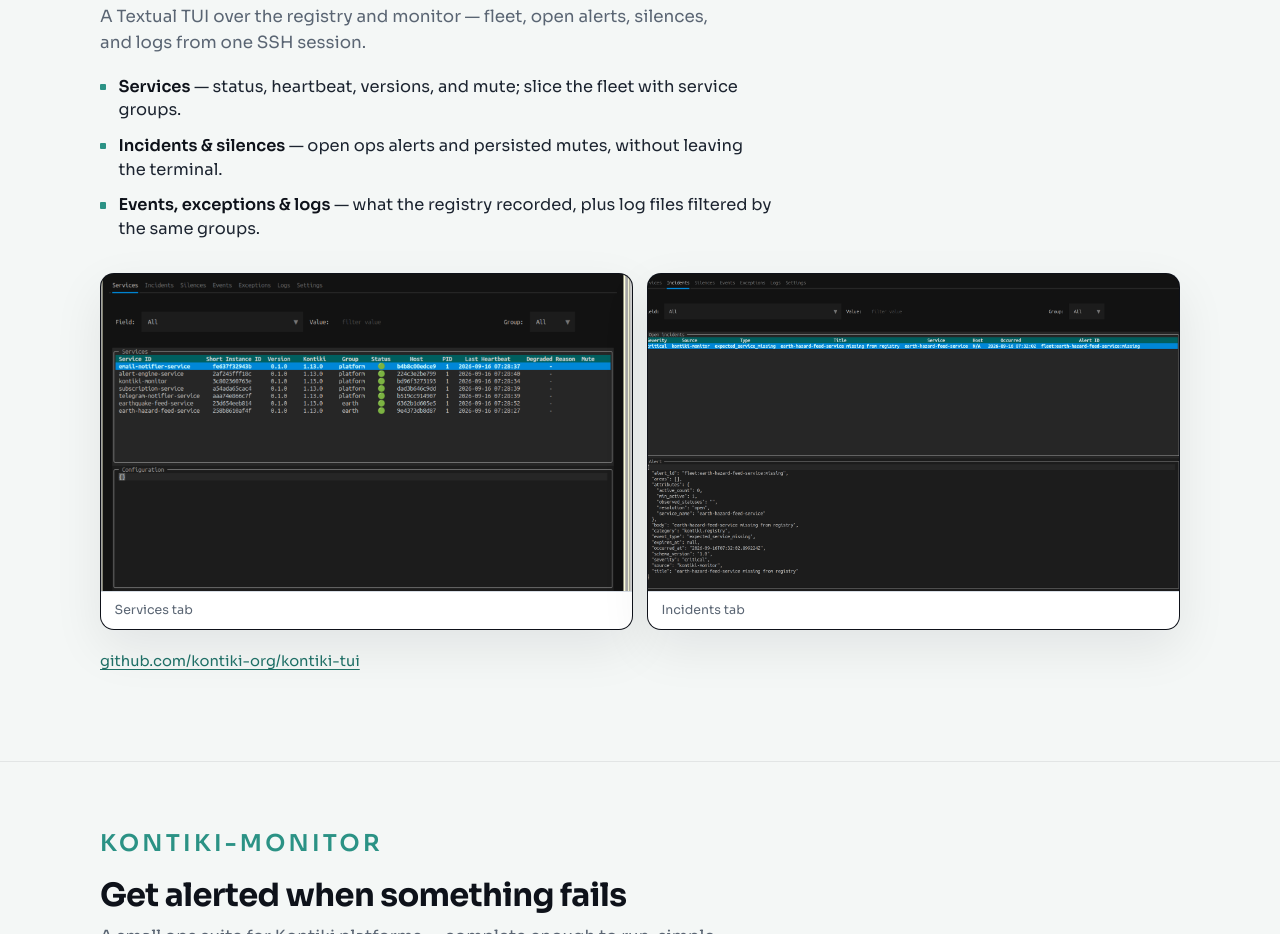
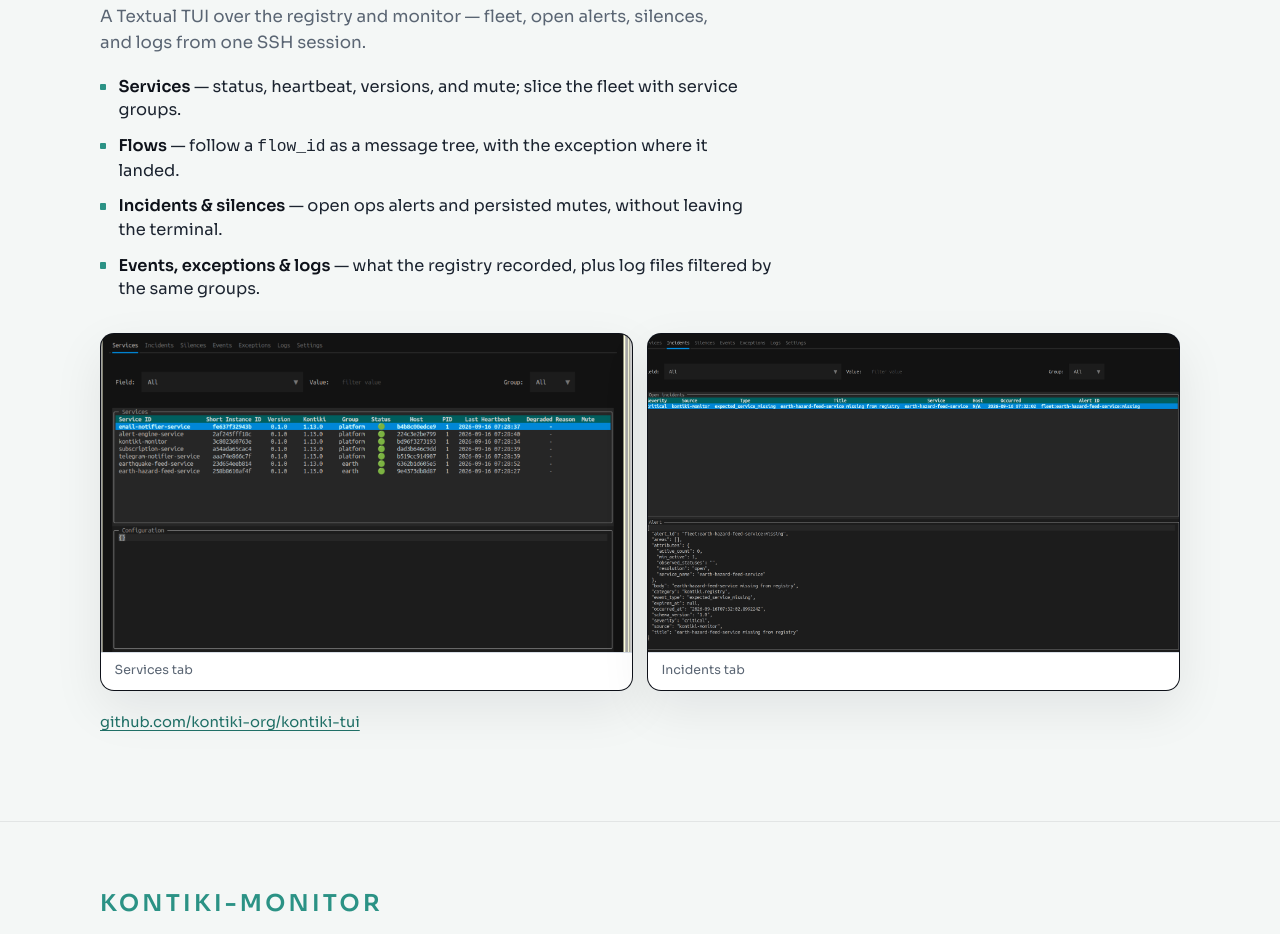
Before and after one commit to kontiki-org/kontiki-org.github.io, a plain HTML site: page index.html in a window 1280 px wide. Shown: the part 2120-3054 px from the top of the page. Drawn offline with Linux system fonts and the light colour scheme.

Commit message:
Add flows item

```diff
--- a/index.html
+++ b/index.html
@@ -505,6 +505,7 @@
         </p>
         <ul class="lede-points">
           <li><strong>Services</strong> — status, heartbeat, versions, and mute; slice the fleet with service groups.</li>
+          <li><strong>Flows</strong> — follow a <code>flow_id</code> as a message tree, with the exception where it landed.</li>
           <li><strong>Incidents &amp; silences</strong> — open ops alerts and persisted mutes, without leaving the terminal.</li>
           <li><strong>Events, exceptions &amp; logs</strong> — what the registry recorded, plus log files filtered by the same groups.</li>
         </ul>
```
